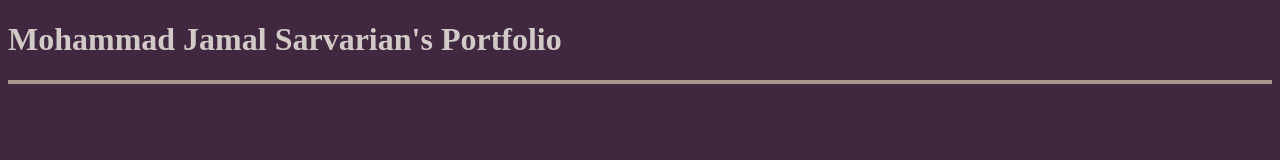
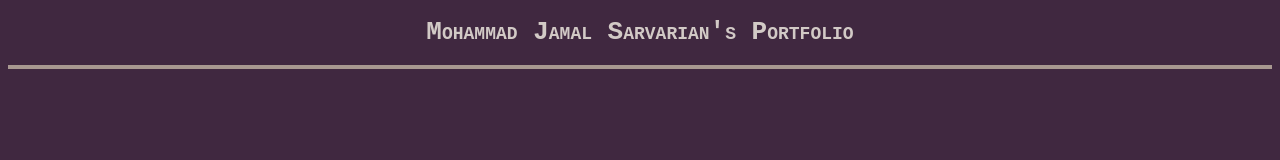
Before and after one commit to Sarvarian/portfolio, a plain HTML site: page index.html in a window 1280 px wide. Drawn offline with Linux system fonts and the light colour scheme.

Commit message:
font and text

```diff
--- a/styles.css
+++ b/styles.css
@@ -2,6 +2,8 @@
 html {
     background: #402840;
     color: #d2cac6;
+    font-family: monospace;
+    font-variant: small-caps;
 }
 
 hr {
@@ -10,4 +12,8 @@ hr {
     border-style: solid;
 }
 
+h1 {
+    text-align: center;
+}
+
 /* colors: 402840 a89890 d2cac6  */
```
